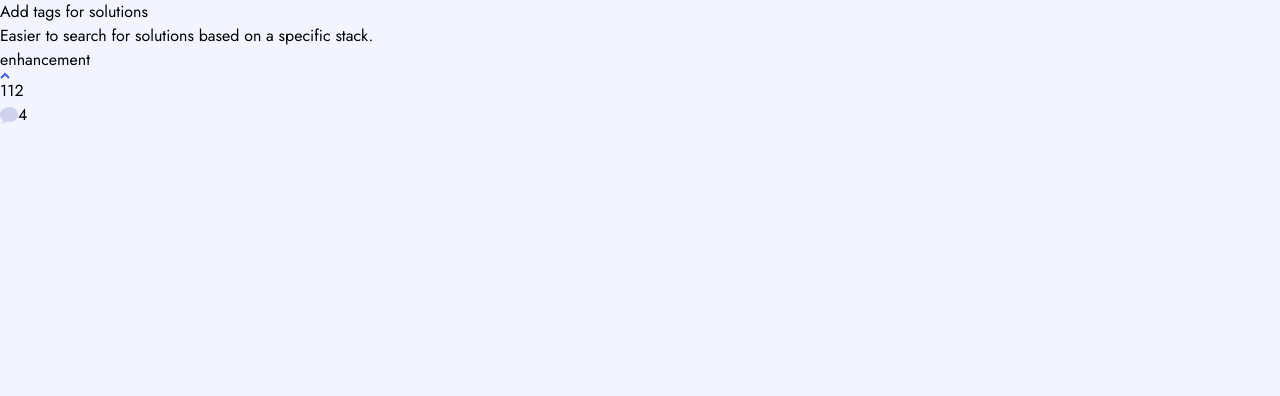
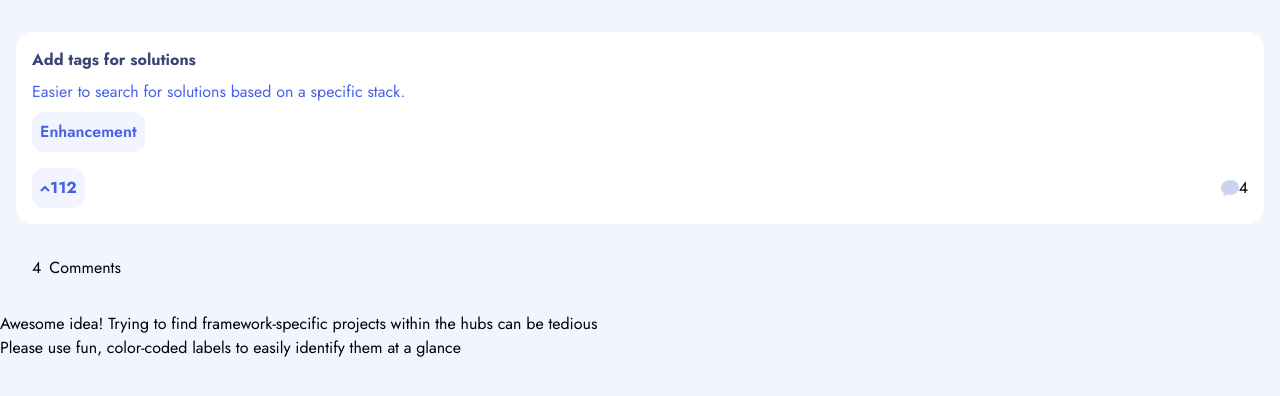
Before and after one commit to morfeli/feedback-dashboard, a Next.js app: page /suggestions/1 in a window 1280 px wide. Shown: the top 396 px of the page. Built offline with nearby package versions, Linux system fonts and the light colour scheme.

Commit message:
new: rendering specific comments in the single feedback page

```diff
--- a/pages/components/suggestions-page/SuggestionsComments.jsx
+++ b/pages/components/suggestions-page/SuggestionsComments.jsx
@@ -1,5 +1,33 @@
+import { useState } from "react";
+
 const SuggestionsComments = ({ item }) => {
-  return <h1>{console.log(item)}</h1>;
+  const comments = item.map((item) => item.comments);
+
+  const content = comments[0].map((item) => <li>{item.content}</li>);
+  console.log(content);
+  const totalLength = item.map((item, i) => {
+    let comments = item.comments;
+    let repliesArr = comments ? comments.map((item) => item.replies) : null;
+
+    let totalCommentsLength;
+    if (comments && repliesArr) {
+      totalCommentsLength = comments.length + repliesArr.length;
+    }
+
+    return totalCommentsLength;
+  });
+
+  return (
+    <section>
+      <div className="flex p-8">
+        <span>{totalLength}</span>
+        <h1 className="pl-2">Comments</h1>
+      </div>
+      <ul>
+        {comments ? comments[0].map((item) => <li>{item.content}</li>) : null}
+      </ul>
+    </section>
+  );
 };
 
 export default SuggestionsComments;
--- a/pages/suggestions/[id].jsx
+++ b/pages/suggestions/[id].jsx
@@ -1,5 +1,4 @@
 import { buildFeedbackPath, extractFeedback } from "../helper/HelperFunctions";
-
 import { IconArrowSvg } from "../components/dashboard-ui/UI/IconArrowSvg";
 import { CommentsSvg } from "../components/dashboard-ui/UI/CommentsSvg";
 import SuggestionsComments from "../components/suggestions-page/SuggestionsComments";
@@ -7,7 +6,7 @@ import SuggestionsComments from "../components/suggestions-page/SuggestionsComme
 const SuggestionFeedbackDetailPage = ({ item }) => {
   return (
     <>
-      <ul>
+      <ul className="mt-8">
         {item.map((item, i) => {
           let comments = item.comments;
           let repliesArr = comments
@@ -19,12 +18,14 @@ const SuggestionFeedbackDetailPage = ({ item }) => {
             totalCommentsLength = comments.length + repliesArr.length;
           }
           return (
-            <li key={item.id}>
-              <h1>{item.title}</h1>
-              <p>{item.description}</p>
-              <button>{item.category}</button>
-              <div>
-                <button>
+            <li key={item.id} className="p-4 mx-4 bg-white rounded-2xl">
+              <h1 className="text-third-blue font-jost-bold">{item.title}</h1>
+              <p className="py-2 text-first-blue">{item.description}</p>
+              <button className="p-2 capitalize text-second-blue rounded-xl bg-light-gray font-jost-semibold">
+                {item.category}
+              </button>
+              <div className="flex justify-between pt-4">
+                <button className="flex items-center p-2 capitalize text-second-blue rounded-xl bg-light-gray font-jost-bold">
                   <IconArrowSvg />
                   {item.upvotes}
                 </button>
```
